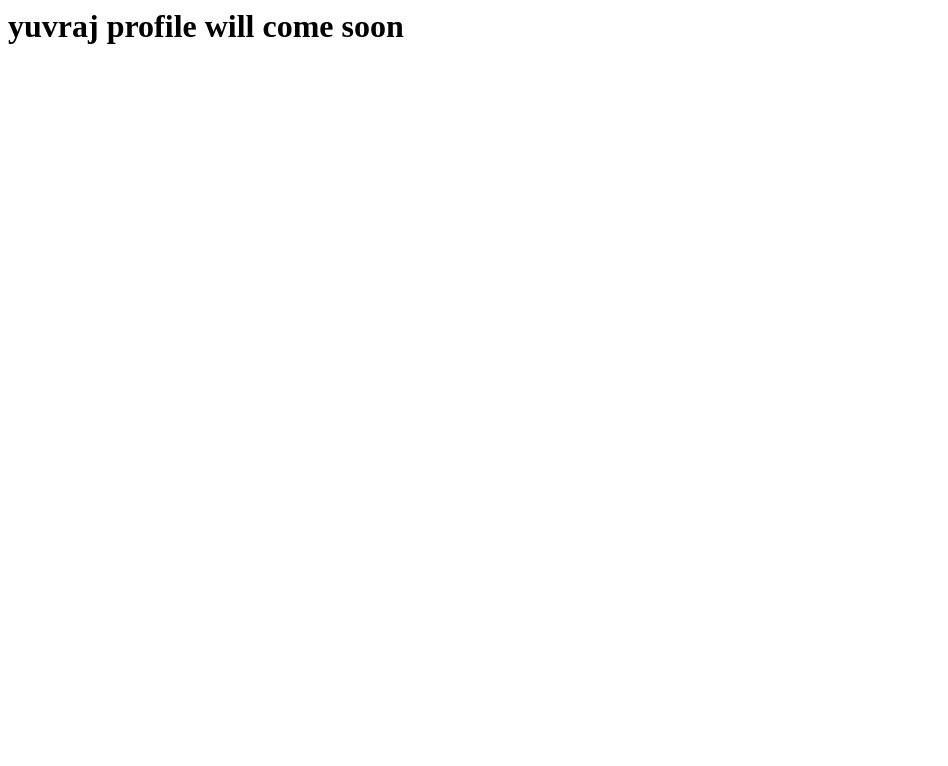
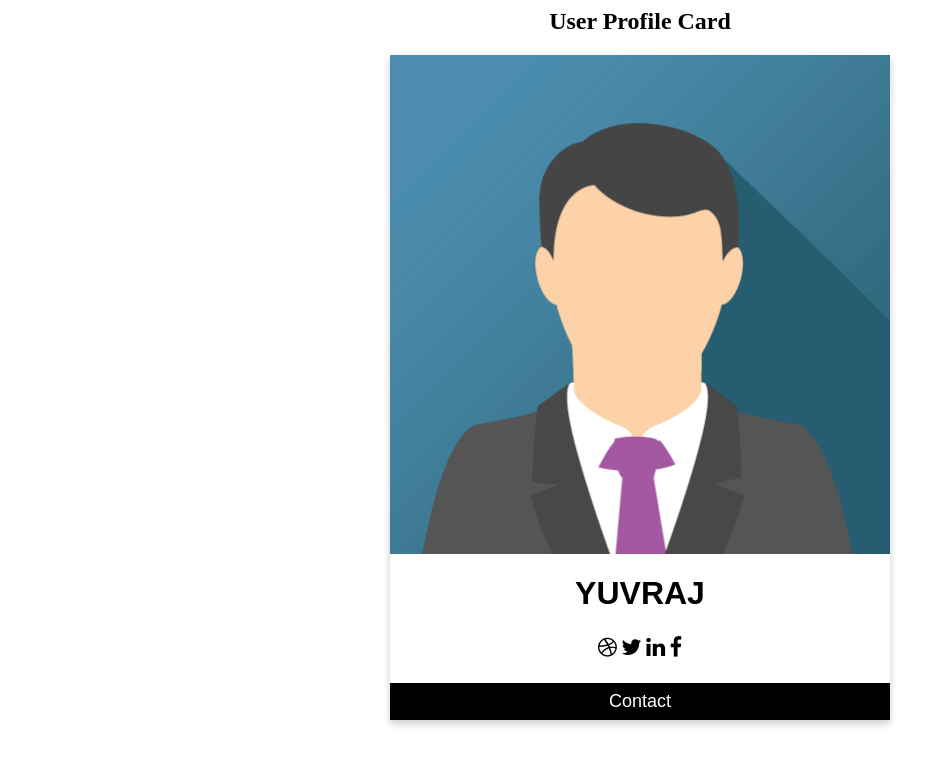
Before and after one commit to spaceyzone/site1, a plain HTML site: page yuvraj.html in a window 1280 px wide. Shown: the whole page, without its empty margins (0-948 px from the left). Drawn offline with Linux system fonts and the light colour scheme.

Commit message:
Add files via upload

```diff
--- a/yuvraj.html
+++ b/yuvraj.html
@@ -1,12 +1,64 @@
 <html>
 <head>
-<title>yuvraj</title>
-</head>
-<body>
+    <link rel="stylesheet" href="style4.css">
+<title>yuvraj's profile</title>
+<link rel="stylesheet" href="https://cdnjs.cloudflare.com/ajax/libs/font-awesome/4.7.0/css/font-awesome.min.css">
+<style>
 
-<h1>yuvraj profile will come soon</h1>
+    .card {
+      box-shadow: 0 4px 8px 0 rgba(0, 0, 0, 0.2);
+      max-width: 500px;
+      max-height: 1000px;
+      margin: auto;
+      text-align: center;
+      font-family: arial;
+    }
+
+    .title {
+      color: grey;
+      font-size: 18px;
+    }
+
+    button {
+      border: none;
+      outline: 0;
+      display: inline-block;
+      padding: 8px;
+      color: white;
+      background-color: #000;
+      text-align: center;
+      cursor: pointer;
+      width: 100%;
+      font-size: 18px;
+    }
+
+    a {
+      text-decoration: none;
+      font-size: 22px;
+      color: black;
+    }
+
+    button:hover, a:hover {
+      opacity: 0.7;
+    }
+    </style>
+    </head>
+    <body>
+
+    <h2 style="text-align:center">User Profile Card</h2>
+
+    <div class="card">
+      <img src="img_avatar3.png" alt="John" style="width:100%">
+      <h1>YUVRAJ</h1>
+      <div style="margin: 24px 0;">
+        <a href="#"><i class="fa fa-dribbble"></i></a>
+        <a href="#"><i class="fa fa-twitter"></i></a>
+        <a href="#"><i class="fa fa-linkedin"></i></a>
+        <a href="#"><i class="fa fa-facebook"></i></a>
+      </div>
+      <p><button>Contact</button></p>
+    </div>
 
 
 </body>
-
 </html>
```
Also changed, not shown: khusboo.html (+55 -4 lines), maayan.html (+55 -4 lines), shaurya.html (+55 -4 lines).
